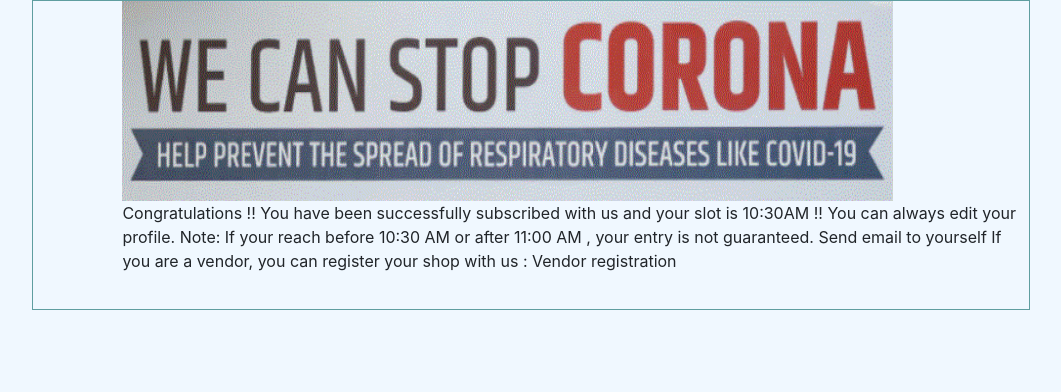
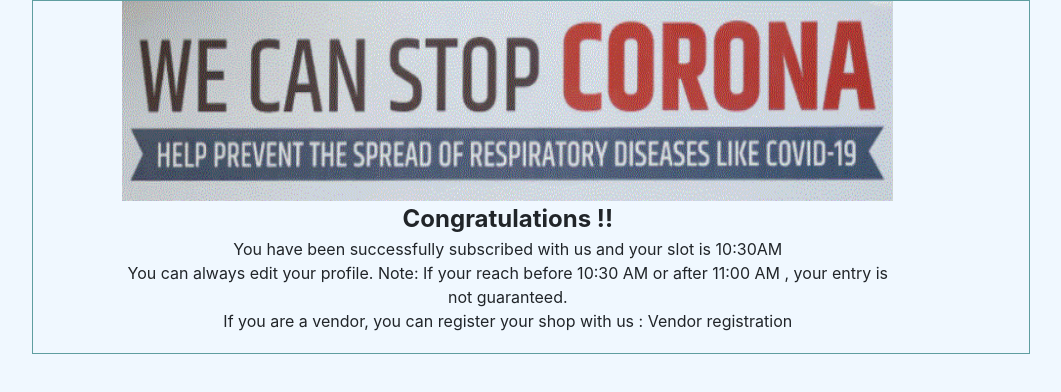
Before and after one commit to pranav1296/eKataar, an Angular app: page /alotted in a window 1280 px wide. Shown: the top 392 px of the page, without its empty margins (109-1170 px from the left). Built offline with nearby package versions, Linux system fonts and the light colour scheme.

Commit message:
confirmation section

```diff
--- a/src/app/components/verifier/verifier.component.css
+++ b/src/app/components/verifier/verifier.component.css
@@ -0,0 +1,12 @@
+.confirmation-container > div{
+    text-align: center;
+}
+
+.confirmation-container{
+    margin-right: 15%;
+}
+
+.wish {
+    font-size: x-large;
+    font-weight: 700;
+}
--- a/src/app/components/verifier/verifier.component.html
+++ b/src/app/components/verifier/verifier.component.html
@@ -1,7 +1,14 @@
-<p>Congratulations !!
-    You have been successfully subscribed with us and your slot is 10:30AM
-    !! You can always edit your profile. Note: If your reach before 10:30 AM or after 11:00 AM , your entry is not guaranteed.
-
-    Send email to yourself
-
-    If you are a vendor, you can register your shop with us : Vendor registration</p>
+<div class="confirmation-container">
+    <div class="wish">
+        Congratulations !!
+    </div>
+    <div class="subscribed">
+        You have been successfully subscribed with us and your slot is 10:30AM
+    </div>
+    <div>
+        You can always edit your profile. Note: If your reach before 10:30 AM or after 11:00 AM , your entry is not guaranteed.
+    </div>
+    <div>
+        If you are a vendor, you can register your shop with us : Vendor registration
+    </div>
+</div>
```
